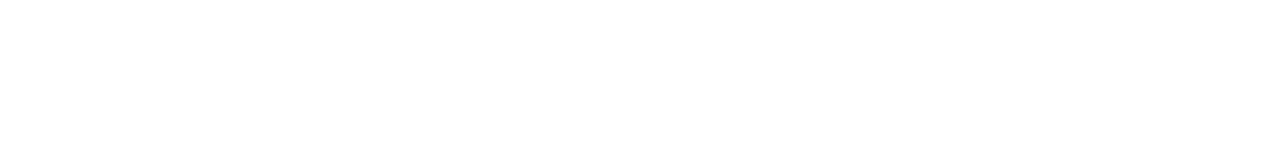
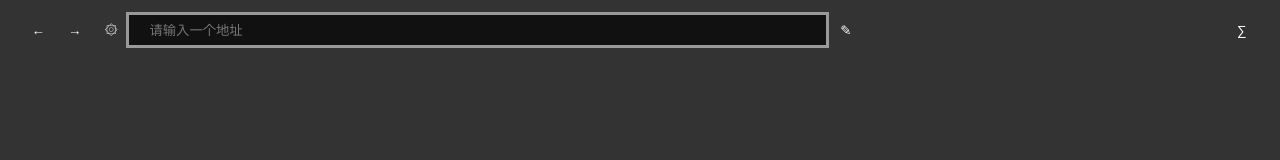
Before and after one commit to ShadowTricker/above-the-time, a website built with Parcel: page index.html in a window 1280 px wide. Built offline with nearby package versions, Linux system fonts and the light colour scheme.

Commit message:
[add] address component

```diff
--- a/index.html
+++ b/index.html
@@ -3,6 +3,7 @@
 <head>
   <meta charset="UTF-8">
   <meta name="viewport" content="width=device-width, initial-scale=1.0">
+  <link rel="stylesheet" href="./index.scss">
   <title>Document</title>
 </head>
 <body>
--- /dev/null
+++ b/index.scss
@@ -0,0 +1,54 @@
+body {
+  margin: 0;
+  background-color: #333;
+}
+
+.container {
+  display: flex;
+  align-items: center;
+  width: 100%;
+  height: 60px;
+  background-color: #333;
+  box-sizing: border-box;
+  padding: 0 20px;
+}
+
+form {
+  display: flex;
+  align-items: center;
+  width: 100%;
+  height: 60px;
+}
+
+button {
+  width: 30px;
+  height: 30px;
+  border-radius: 100%;
+  text-align: center;
+  color: white;
+  background-color: #333;
+  border: 0;
+  outline: none;
+  padding: 0;
+  margin: 0 5px;
+
+  &:hover {
+    background-color: #555;
+  }
+
+  &:active {
+    background-color: #777;
+  }
+}
+
+input {
+  width: 60%;
+  height: 30px;
+  background-color: #111;
+  border: 0;
+  border-color: #111;
+  padding: 0 20px;
+  outline-style: solid;
+  color: #999;
+  appearance: none;
+}
--- a/index.ts
+++ b/index.ts
@@ -1,91 +1,134 @@
+import { HistoryObject, MyHistory } from "./services/my-history";
 
-/* window.addEventListener('beforeunload', (event: UIEvent) => {
-  let message = "I'm really going to miss you if you go.";
-  event.returnValue = message;
-  return message;
-}); */
 
-/* window.addEventListener('pageshow', (e) => {
-  console.log(e);
-  console.log(1234);
+const myHistory = new MyHistory();
+
+interface ElementParams {
+  tagName: string;
+  children: (HTMLElement | string)[],
+  attributes?: { [key: string]: any },
+  events?: { [key: string]: (e: Event, ...params: any[]) => any }
+}
+
+function createElement({
+  tagName,
+  children,
+  attributes = {},
+  events = {}
+}: ElementParams): HTMLElement {
+  const newElem = document.createElement(tagName);
+  for (let child of children) {
+    newElem.append(child);
+  }
+
+  const attrs = Object.keys(attributes);
+  for (let attr of attrs) {
+    newElem.setAttribute(attr, attributes[attr]);
+  }
+
+  const evts = Object.keys(events);
+  for (let evt of evts) {
+    newElem.addEventListener(evt.toString(), events[evt]);
+  }
+
+  return newElem;
+}
+
+const backButton = createElement({
+  tagName: 'button',
+  children: ['←'],
+  attributes: {
+    title: '后退'
+  },
+  events: {
+    click(e: MouseEvent) {
+      myHistory.back();
+    }
+  }
 });
 
-document.addEventListener('contextmenu', (e) => {
-  console.log('contextmenu');
-  appendMenu();
-  e.preventDefault();
+const forwardButton = createElement({
+  tagName: 'button',
+  children: ['→'],
+  attributes: {
+    title: '前进'
+  },
+  events: {
+    click(e: MouseEvent) {
+      myHistory.forward();
+    }
+  }
 });
 
-function appendMenu() {
-  const ul = document.createElement('ul');
-  const li_1 = document.createElement('li');
-  li_1.innerHTML = '1';
-  const li_2 = document.createElement('li');
-  li_2.innerHTML = '2';
-  const li_3 = document.createElement('li');
-  li_3.innerHTML = '3';
-  ul.append(li_1);
-  ul.append(li_2);
-  ul.append(li_3);
-  document.body.append(ul);
-} */
-
-interface HistoryObject {
-  url: string;
-  title?: string;
-  state?: { [key: string]: any };
-}
-
-class MyHistory {
-
-  private history: HistoryObject[] = [];
-
-  private currentIndex: number = -1;
-
-  get length() {
-    return this.history.length;
-  }
-
-  get currentUrl() {
-    return this.currentIndex === -1
-      ? ''
-      : this.history[this.currentIndex].url;
-  }
-
-  public go(link: number): void {
-    const result = this.currentIndex + link;
-    this.currentIndex = this.limited(result);
-  }
-
-  public forward(): void {
-    this.go(1);
-  }
-
-  public back(): void {
-    this.go(-1);
-  }
-
-  public pushState(urlObject: HistoryObject): void {
-    this.history = [...this.history.slice(0, this.currentIndex + 1), urlObject];
-    this.currentIndex = this.length - 1;
-  }
-
-  public replaceState(urlObject: HistoryObject): void {
-    this.history = [...this.history.slice(0, this.currentIndex), urlObject];
-    this.currentIndex = this.length - 1;
-  }
-
-  private limited(range: number): number {
-    if (range < -1) {
-      return -1;
-    } else if (range > this.length - 1) {
-      return this.length - 1;
-    } else {
-      return range;
+const resetButton = createElement({
+  tagName: 'button',
+  children: ['۞'],
+  attributes: {
+    title: '刷新'
+  },
+  events: {
+    click(e: MouseEvent) {
+      myHistory.reset();
     }
   }
+});
 
-}
+const address = createElement({
+  tagName: 'input',
+  children: [''],
+  attributes: {
+    placeholder: '请输入一个地址',
+    name: 'address'
+  }
+});
 
-const historyObj = new MyHistory();
-historyObj;
+const submit = createElement({
+  tagName: 'button',
+  children: ['✎'],
+  attributes: {
+    type: 'submit'
+  }
+});
+
+const form = createElement({
+  tagName: 'form',
+  children: [address, submit],
+  events: {
+    submit(e: any) {
+      e.preventDefault();
+      const { value } = e.target.elements['address'];
+      myHistory.pushState({
+        url: value,
+        title: null,
+        state: null
+      });
+    }
+  }
+});
+
+const showHistory = createElement({
+  tagName: 'button',
+  children: ['∑'],
+  attributes: {
+    title: 'show'
+  },
+  events: {
+    click(e: MouseEvent) {
+      console.log(myHistory);
+    }
+  }
+});
+
+const addressContainer = createElement({
+  tagName: 'div',
+  children: [backButton, forwardButton, resetButton, form, showHistory],
+  attributes: {
+    class: 'container'
+  }
+});
+
+document.body.appendChild(addressContainer);
+
+myHistory.listenPopState().subscribe((res: HistoryObject) => {
+  (address as HTMLInputElement).value = res.url;
+});
--- a/package.json
+++ b/package.json
@@ -11,6 +11,10 @@
   "license": "ISC",
   "devDependencies": {
     "parcel-bundler": "^1.12.4",
+    "sass": "^1.27.0",
     "typescript": "^4.0.3"
+  },
+  "dependencies": {
+    "rxjs": "^6.6.3"
   }
 }
--- /dev/null
+++ b/services/my-history.ts
@@ -0,0 +1,78 @@
+import { Subject } from 'rxjs';
+
+export interface HistoryObject {
+  url: string;
+  title?: string;
+  state?: { [key: string]: any };
+}
+
+export class MyHistory {
+
+  private history: HistoryObject[] = [];
+  private currentIndex: number = -1;
+  private initialHistory: HistoryObject = {
+    url: '',
+    title: null,
+    state: null
+  };
+
+  private popEvent = new Subject<HistoryObject>();
+
+  get length() {
+    return this.history.length;
+  }
+
+  get currentUrl() {
+    return this.currentIndex === -1
+      ? this.initialHistory.url
+      : this.history[this.currentIndex].url;
+  }
+
+  constructor() {}
+
+  public reset(): void {
+    this.history = [];
+    this.currentIndex = -1;
+  }
+
+  public go(link: number): void {
+    const result = this.currentIndex + link;
+    this.currentIndex = this.limited(result);
+  }
+
+  public forward(): void {
+    this.go(1);
+  }
+
+  public back(): void {
+    this.go(-1);
+  }
+
+  public pushState(urlObject: HistoryObject): void {
+    this.history = [...this.history.slice(0, this.currentIndex + 1), urlObject];
+    this.currentIndex = this.length - 1;
+  }
+
+  public replaceState(urlObject: HistoryObject): void {
+    this.history = [...this.history.slice(0, this.currentIndex), urlObject];
+    this.currentIndex = this.length - 1;
+  }
+
+  public listenPopState(): Subject<HistoryObject> {
+    return this.popEvent;
+  }
+
+  private limited(range: number): number {
+    if (range <= -1) {
+      this.popEvent.next(this.initialHistory);
+      return -1;
+    } else if (range > this.length - 1) {
+      this.popEvent.next(this.history[this.length - 1]);
+      return this.length - 1;
+    } else {
+      this.popEvent.next(this.history[range]);
+      return range;
+    }
+  }
+
+}
```
Also changed, not shown: 1 other file.
